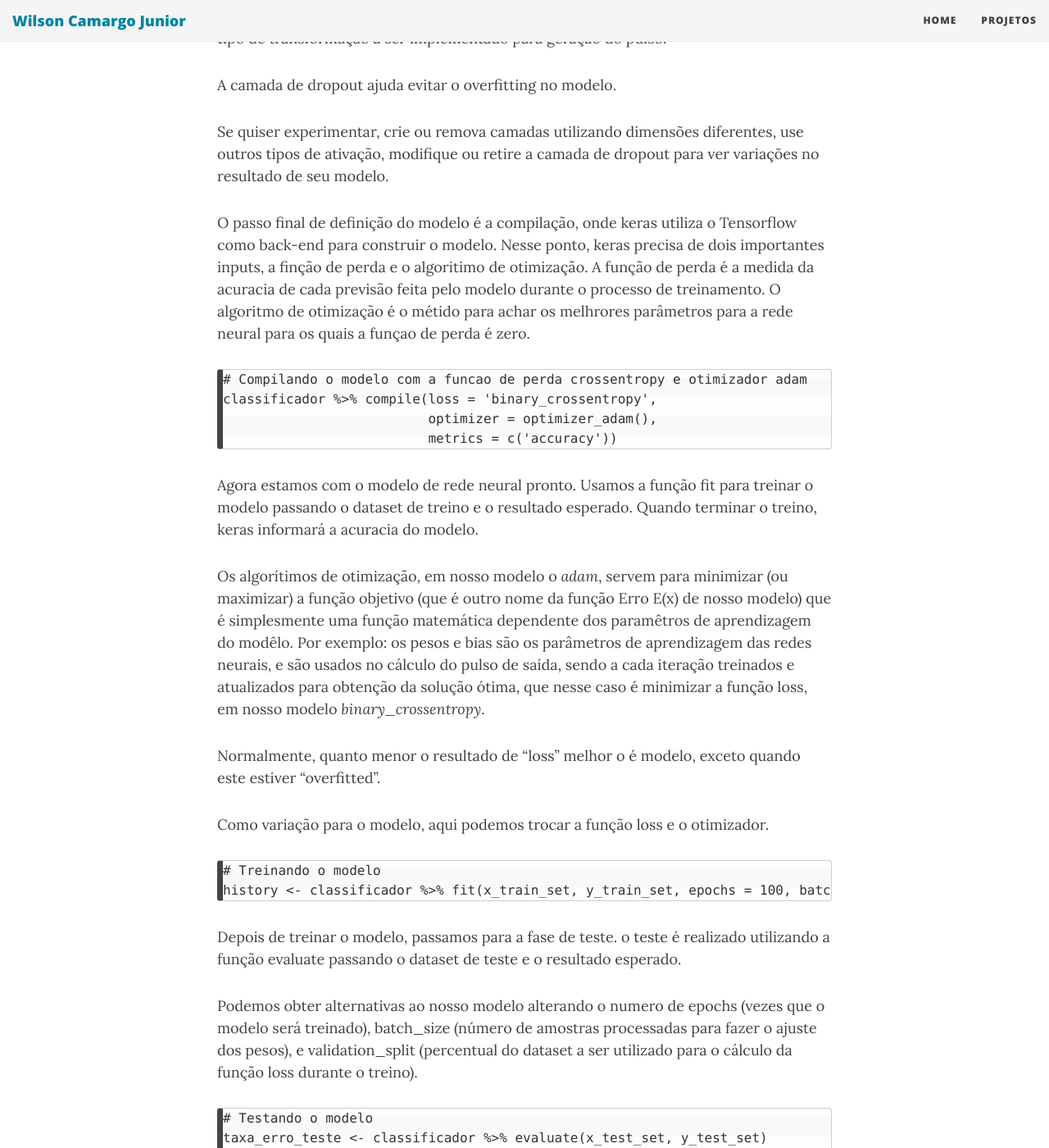
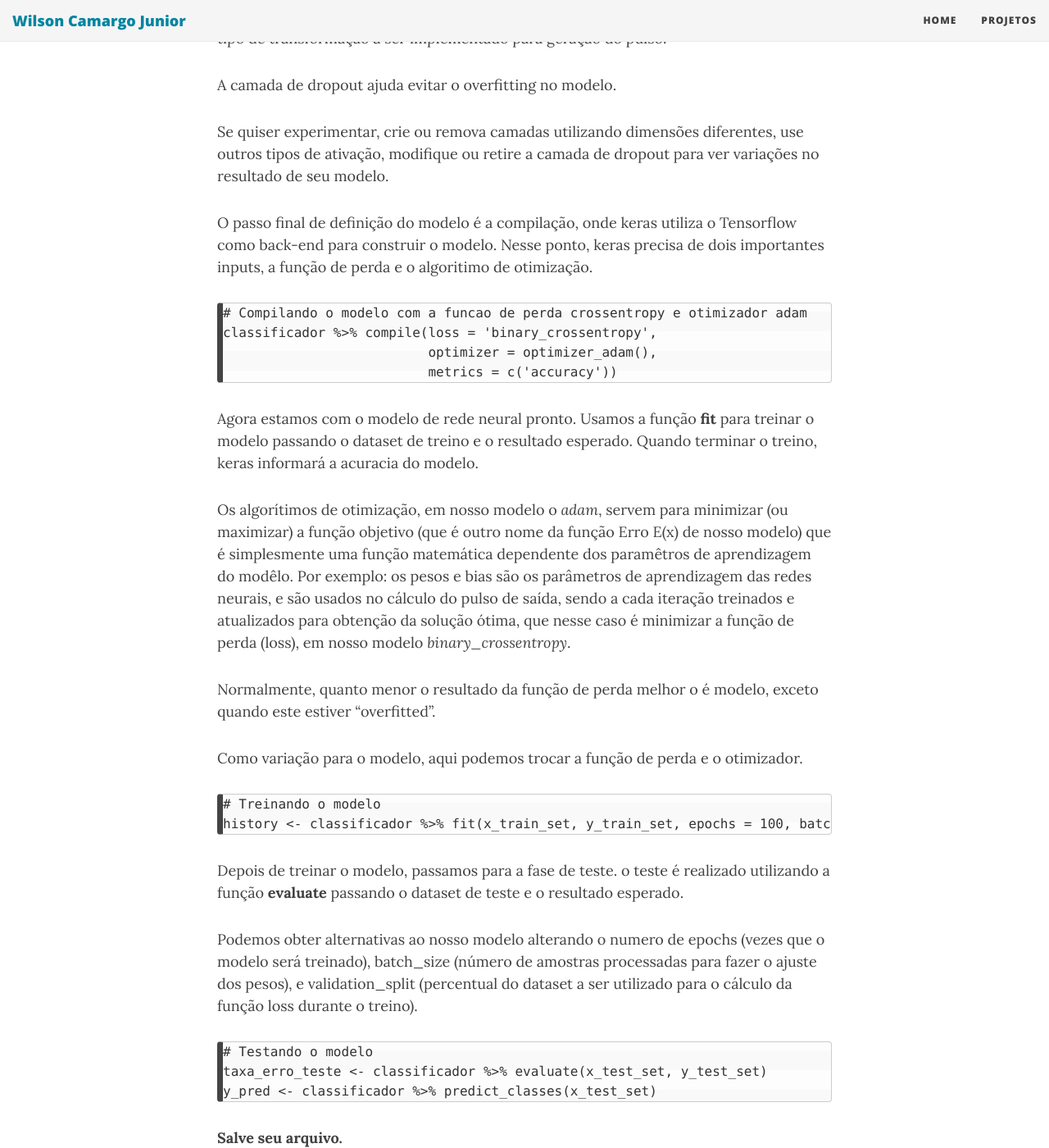
Before and after one commit to wilson-camargo-jr/teste, a Jekyll site: the page built from _posts/2018-06-28-ANN-ORE-P7.md, in a window 1280 px wide and 1400 px high, scrolled down 17906 px. Shown: the whole window at 82% size. Built offline with Jekyll 4.4.1, drawn with Linux system fonts in a browser that asks for light colours; nearby versions of some CDN libraries; comment, search, counter and statistics services are not loaded.

Commit message:
Update 2018-06-28-ANN-ORE-P7.md

````diff
--- a/_posts/2018-06-28-ANN-ORE-P7.md
+++ b/_posts/2018-06-28-ANN-ORE-P7.md
@@ -407,7 +407,7 @@ A camada de dropout ajuda evitar o overfitting no modelo.
 Se quiser experimentar, crie ou remova camadas utilizando dimensões diferentes, use outros tipos de ativação, modifique ou retire a camada de dropout para ver variações no resultado de seu modelo.
 
 O passo final de definição do modelo é a compilação, onde keras utiliza o Tensorflow como back-end para construir o modelo.
-Nesse ponto, keras precisa de dois importantes inputs, a finção de perda e o algoritimo de otimização. A função de perda é a medida da acuracia de cada previsão feita pelo modelo durante o processo de treinamento. O algoritmo de otimização é o métido para achar os melhrores parâmetros para a rede neural para os quais a funçao de perda é zero.
+Nesse ponto, keras precisa de dois importantes inputs, a função de perda e o algoritimo de otimização.
 
 ```
 # Compilando o modelo com a funcao de perda crossentropy e otimizador adam
@@ -416,20 +416,20 @@ classificador %>% compile(loss = 'binary_crossentropy',
                           metrics = c('accuracy'))
 ```
 
-Agora estamos com o modelo de rede neural pronto. Usamos a função fit para treinar o modelo passando o dataset de treino e o resultado esperado. Quando terminar o treino, keras informará a acuracia do modelo.
+Agora estamos com o modelo de rede neural pronto. Usamos a função **fit** para treinar o modelo passando o dataset de treino e o resultado esperado. Quando terminar o treino, keras informará a acuracia do modelo.
 
-Os algorítimos de otimização, em nosso modelo o _adam_, servem para minimizar (ou maximizar) a função objetivo (que é outro nome da função Erro E(x) de nosso modelo) que é simplesmente uma função matemática dependente dos paramêtros de aprendizagem do modêlo. Por exemplo: os pesos e bias são os parâmetros de aprendizagem das redes neurais, e são usados no cálculo do pulso de saída, sendo a cada iteração treinados e atualizados para obtenção da solução ótima, que nesse caso é minimizar a função loss, em nosso modelo _binary_crossentropy_.
+Os algorítimos de otimização, em nosso modelo o _adam_, servem para minimizar (ou maximizar) a função objetivo (que é outro nome da função Erro E(x) de nosso modelo) que é simplesmente uma função matemática dependente dos paramêtros de aprendizagem do modêlo. Por exemplo: os pesos e bias são os parâmetros de aprendizagem das redes neurais, e são usados no cálculo do pulso de saída, sendo a cada iteração treinados e atualizados para obtenção da solução ótima, que nesse caso é minimizar a função de perda (loss), em nosso modelo _binary_crossentropy_.
 
-Normalmente, quanto menor o resultado de "loss" melhor o é modelo, exceto quando este estiver "overfitted".
+Normalmente, quanto menor o resultado da função de perda melhor o é modelo, exceto quando este estiver "overfitted".
 
-Como variação para o modelo, aqui podemos trocar a função loss e o otimizador.
+Como variação para o modelo, aqui podemos trocar a função de perda e o otimizador.
 
 ```
 # Treinando o modelo
 history <- classificador %>% fit(x_train_set, y_train_set, epochs = 100, batch_size = 50,  validation_split = 0.25)
 ```
 
-Depois de treinar o modelo, passamos para a fase de teste. o teste é realizado utilizando a função evaluate passando o dataset de teste e o resultado esperado.
+Depois de treinar o modelo, passamos para a fase de teste. o teste é realizado utilizando a função **evaluate** passando o dataset de teste e o resultado esperado.
 
 Podemos obter alternativas ao nosso modelo alterando o numero de epochs (vezes que o modelo será treinado), batch_size (número de amostras processadas para fazer o ajuste dos pesos), e validation_split (percentual do dataset a ser utilizado para o cálculo da função loss durante o treino).
 
````
